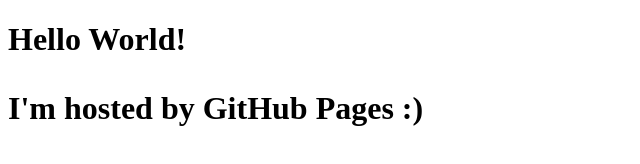
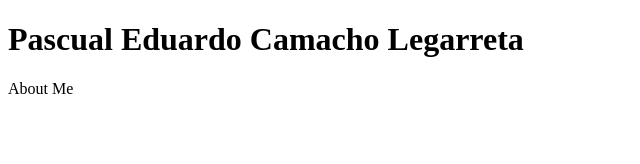
Before and after one commit to pascualcam/me, a plain HTML site: page index.html in a window 1280 px wide. Shown: the whole page, without its empty margins (0-640 px from the left). Drawn offline with Linux system fonts and the light colour scheme.

Commit message:
First commit on me repo

```diff
--- a/index.html
+++ b/index.html
@@ -1,9 +1,7 @@
 <!DOCTYPE html>
 <html>
     <body>
-        <h1>
-            Hello World!
-            <p>I'm hosted by GitHub Pages :)</p>
-        </h1>
+        <h1>Pascual Eduardo Camacho Legarreta</h1>
+        <p>About Me</p>
     </body>
 </html>
```
